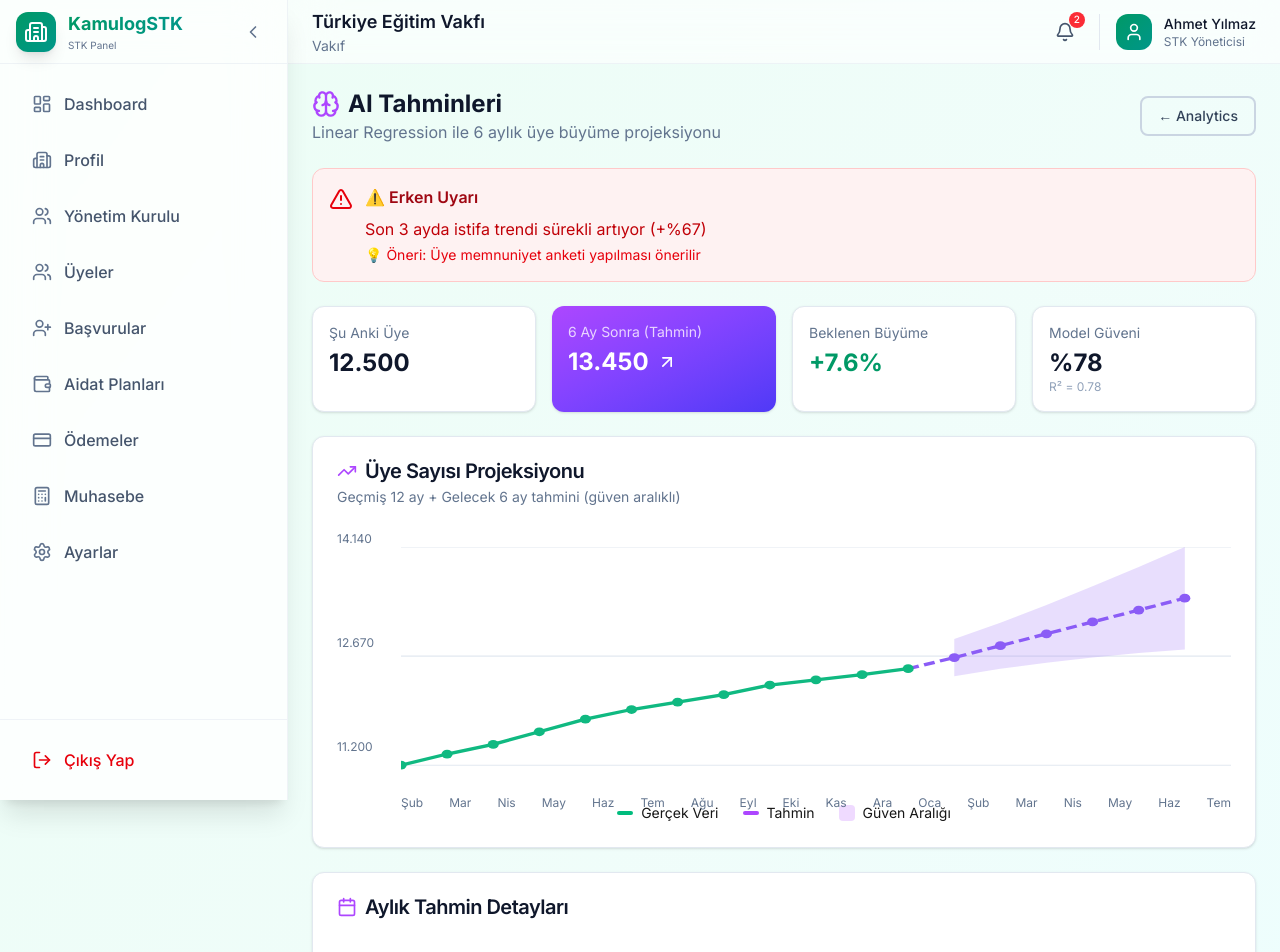
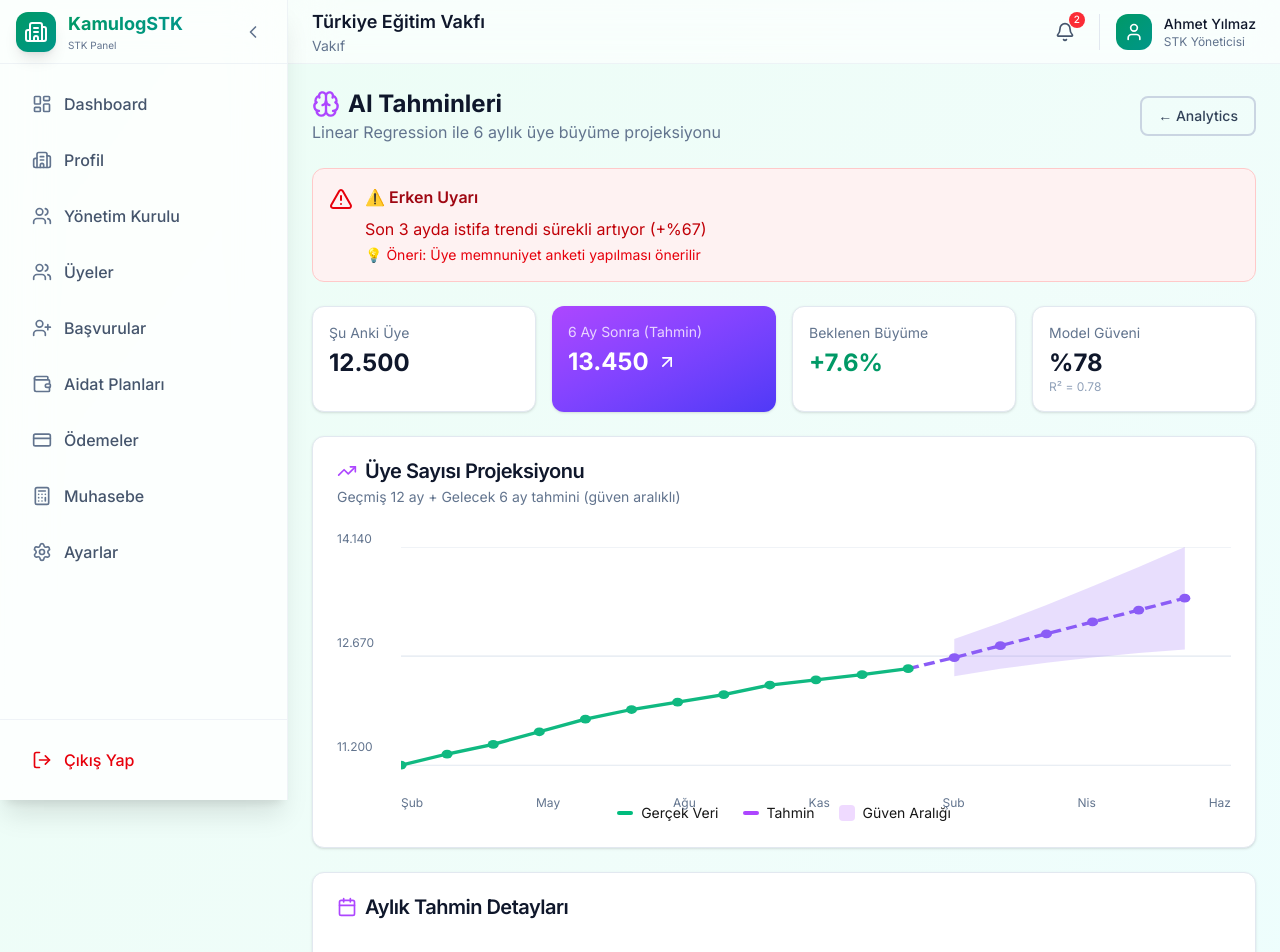
Before and after one commit to SahinSedat/kamulogstk-web, a Next.js app: page /stk/analytics/predictions in a window 1280 px wide. Shown: the top 952 px of the page. Built offline with nearby package versions, Linux system fonts and the light colour scheme.

Commit message:
fix: slice() syntax error in predictions page

```diff
--- a/src/app/stk/analytics/predictions/page.tsx
+++ b/src/app/stk/analytics/predictions/page.tsx
@@ -237,7 +237,7 @@ export default function PredictionsPage() {
 
                         {/* X-axis labels */}
                         <div className="ml-16 flex justify-between text-xs text-slate-500 mt-2">
-                            {[...historicalData.slice(0, 12, 2), ...predictions.slice(0, 6, 2)].map((d, i) => (
+                            {[...historicalData.filter((_, i) => i % 3 === 0), ...predictions.filter((_, i) => i % 2 === 0)].map((d, i) => (
                                 <span key={i}>
                                     {monthNames[('month' in d ? d.month : predictions[i]?.month || 1) - 1]}
                                 </span>
@@ -330,8 +330,8 @@ export default function PredictionsPage() {
                                 <div
                                     key={anomaly.id}
                                     className={`p-4 rounded-xl border ${anomaly.severity === 'high'
-                                            ? 'bg-red-50 dark:bg-red-900/20 border-red-200 dark:border-red-800'
-                                            : 'bg-amber-50 dark:bg-amber-900/20 border-amber-200 dark:border-amber-800'
+                                        ? 'bg-red-50 dark:bg-red-900/20 border-red-200 dark:border-red-800'
+                                        : 'bg-amber-50 dark:bg-amber-900/20 border-amber-200 dark:border-amber-800'
                                         }`}
                                 >
                                     <div className="flex items-start justify-between">
```
